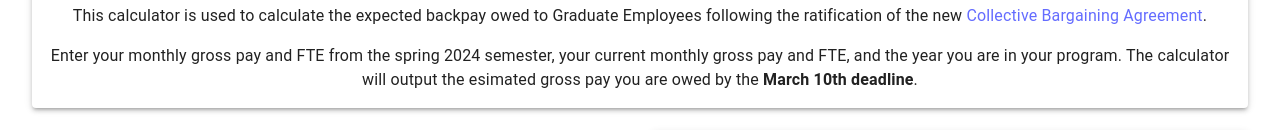
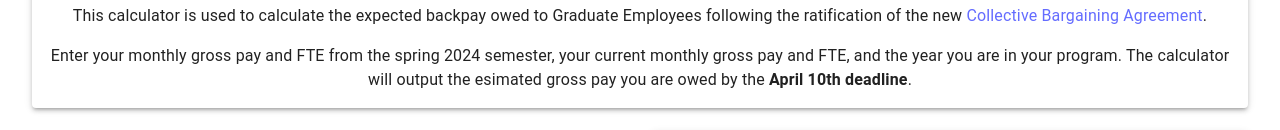
Before and after one commit to andrew-s28/backpay-calculator, a React (Vite) app: page / in a window 1280 px wide. Shown: the part 195-325 px from the top of the page. Built offline with nearby package versions, Linux system fonts and the light colour scheme.

Commit message:
change deadline for providing backpay to April 10

```diff
--- a/src/Calculator.jsx
+++ b/src/Calculator.jsx
@@ -67,7 +67,7 @@ export default function Calculator() {
                 return;
             } else {
                 setBackpayText(
-                    `You can expect roughly $${backpay} in backpay, covering 6 months from September to February. OSU has until March 10th to provide this backpay.`
+                    `You can expect roughly $${backpay} in backpay, covering 6 months from September to February. OSU has until April 10th to provide this backpay.`
                 );
                 return;
             };
@@ -78,7 +78,7 @@ export default function Calculator() {
                 backpay = Math.round(newSalary * 6 * 1.03 - fallPayInt * 6)
             };
             setBackpayText(
-                `You can expect roughly $${backpay} in backpay, covering 6 months from September to February. OSU has until March 10th to provide this backpay.`
+                `You can expect roughly $${backpay} in backpay, covering 6 months from September to February. OSU has until April 10th to provide this backpay.`
             );
             return;
         }
--- a/src/Intro.jsx
+++ b/src/Intro.jsx
@@ -12,7 +12,7 @@ export default function Intro() {
             <p className="introBottom">
                 Enter your monthly gross pay and FTE from the spring 2024 semester,
                 your current monthly gross pay and FTE, and the year you are in your program.
-                The calculator will output the esimated gross pay you are owed by the <b>March 10th deadline</b>.
+                The calculator will output the esimated gross pay you are owed by the <b>April 10th deadline</b>.
             </p>
         </Paper>
     )
```
